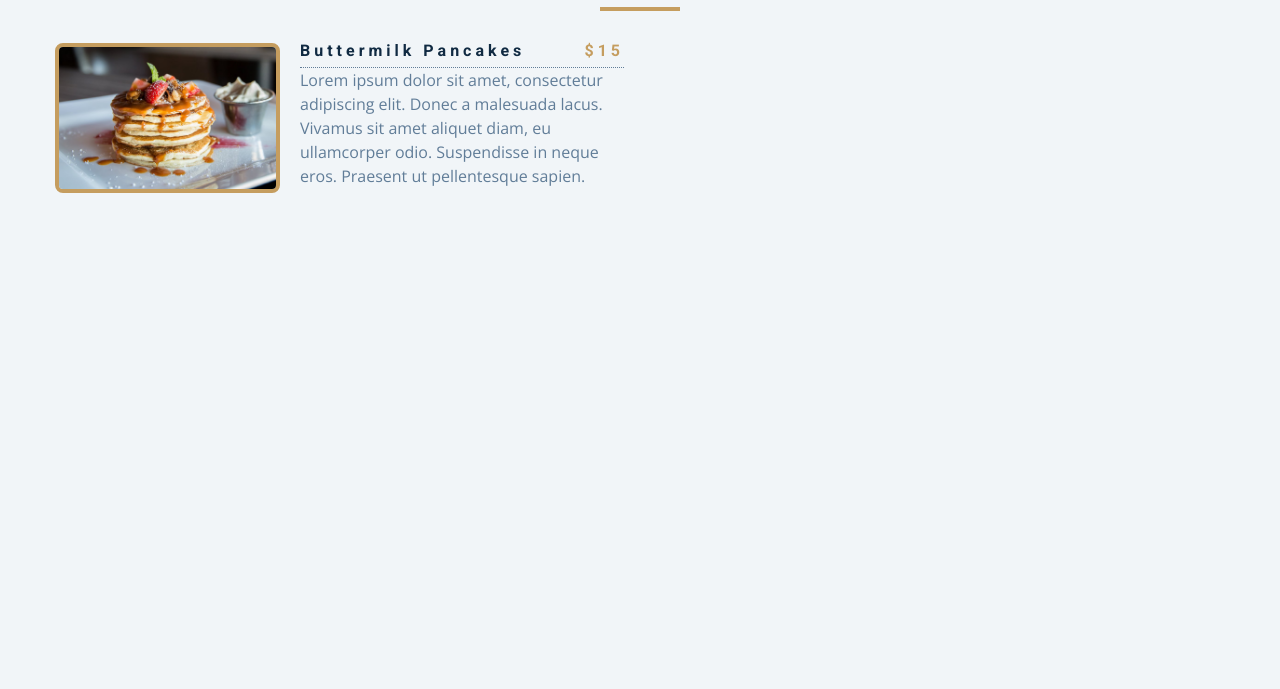
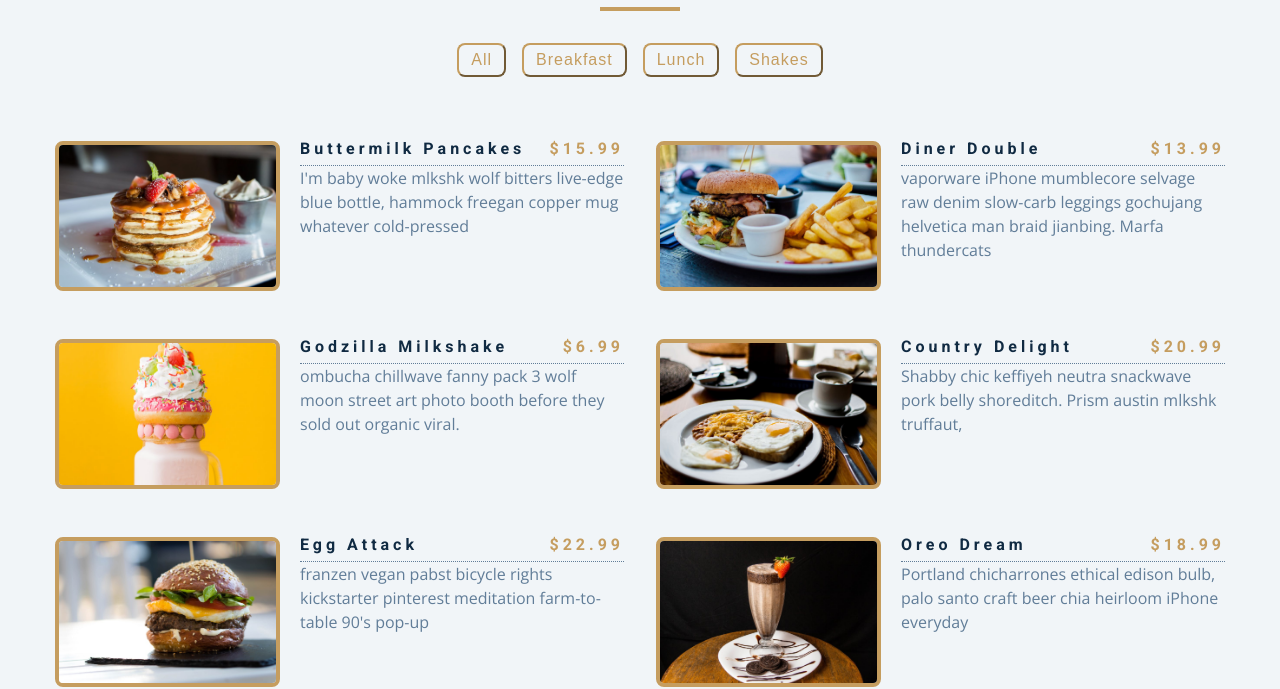
Before and after one commit to rvutd/JS-Menu, a plain HTML site: page index.html in a window 1280 px wide. Shown: the part 125-814 px from the top of the page. Drawn offline with nearby package versions, Linux system fonts and the light colour scheme.

Commit message:
'fuctions'

```diff
--- a/app.js
+++ b/app.js
@@ -74,10 +74,22 @@ const menu = [
 ];
 
 const sectionCenter = document.querySelector('.section-center');
+const filterBtn = document.querySelectorAll('.filter-btn');
 
+// Load Items
 window.addEventListener('DOMContentLoaded', function(){
-  let displayMenu = menu.map(function(item){
+  displayMenuItems(menu);
+})
 
+// Filter Buttons
+filterBtn.forEach(function(btn){
+  btn.addEventListener('click', function(e){
+    console.log(e.currentTarget.dataset.id);
+  })
+})
+
+function displayMenuItems(menuItems){
+  let displayMenu = menuItems.map(function(item){
     return `
         <article class="menu-item">
             <img src=${item.img} class="photo" alt=${item.title}>
@@ -91,5 +103,6 @@ window.addEventListener('DOMContentLoaded', function(){
         </article>
     `;
   });
-  console.log(displayMenu);
-})
+  displayMenu =displayMenu.join('');
+  sectionCenter.innerHTML = displayMenu;
+}
--- a/index.html
+++ b/index.html
@@ -21,6 +21,12 @@
             <div class="underline"></div>
         </div>
         <!-- Filter Buttons -->
+        <div class="btn-container">
+            <button class="filter-btn" type="button" data-id="all">all</button>
+            <button class="filter-btn" type="button"data-id="breakfast">breakfast</button>
+            <button class="filter-btn" type="button" data-id="lunch">lunch</button>
+            <button class="filter-btn" type="button" data-id="shakes">shakes</button>
+        </div>
         <!-- Menu Items -->
         <div class="section-center">
             <!-- Single Item -->
```
